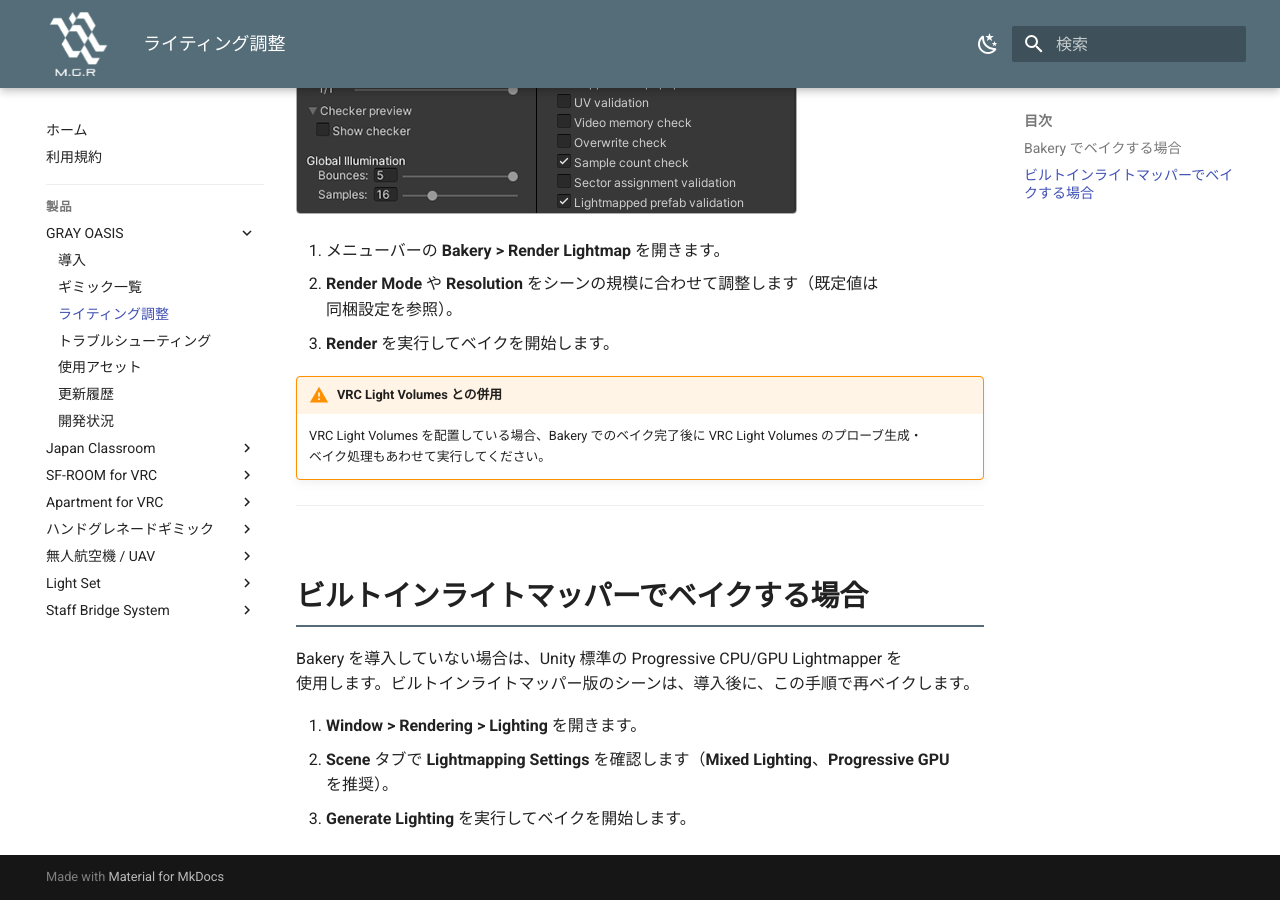
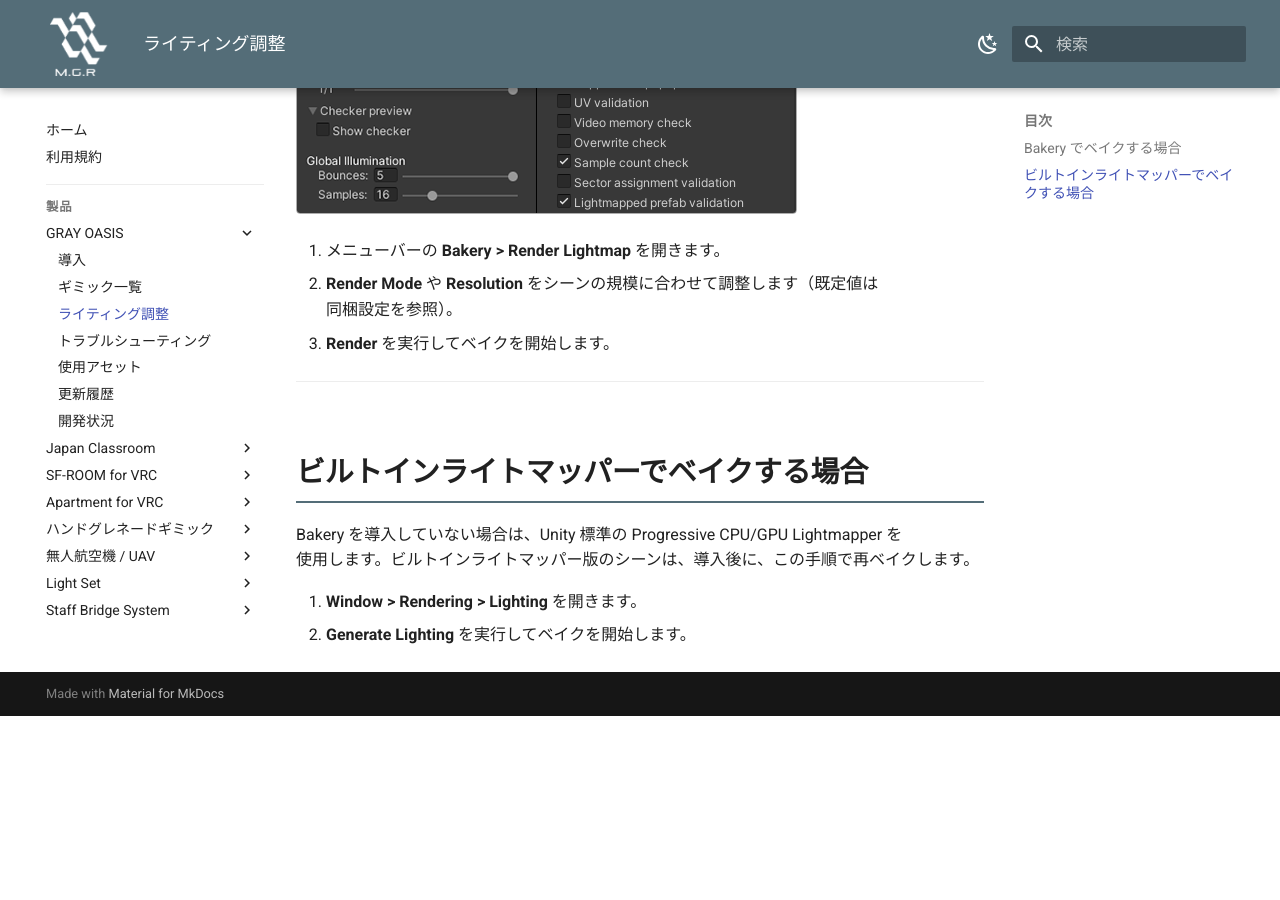
Before and after one commit to MAGURO-git/ProductArchive, an MkDocs documentation site: the page built from docs/gray-oasis/customize.md, in a window 1280 px wide and 900 px high, scrolled down 1061 px. Built offline with MkDocs 1.6.1 and Material for MkDocs 9.7.7, drawn with Linux system fonts in a browser that asks for light colours; after the commit the page ends 1777 px from its top, so only the background shows below that.

Commit message:
GRAY OASIS: ライティングの再ベイクのページから、推奨設定と Light Volumes の併用の注意書きを外す
案内は GRAY OASIS の扱いだけにする。ビルトイン版の手順は、Lighting を開く、Generate Lighting を実行する、の2手順にした。

Co-Authored-By: Claude Sonnet 5.5 <noreply@anthropic.com>

```diff
--- a/docs/gray-oasis/customize.md
+++ b/docs/gray-oasis/customize.md
@@ -14,9 +14,6 @@ Bakery - GPU Lightmapper を導入している場合の推奨設定です。
 2. **Render Mode** や **Resolution** をシーンの規模に合わせて調整します（既定値は同梱設定を参照）。
 3. **Render** を実行してベイクを開始します。
 
-!!! warning "VRC Light Volumes との併用"
-    VRC Light Volumes を配置している場合、Bakery でのベイク完了後に VRC Light Volumes のプローブ生成・ベイク処理もあわせて実行してください。
-
 ---
 
 ## ビルトインライトマッパーでベイクする場合
@@ -24,5 +21,4 @@ Bakery - GPU Lightmapper を導入している場合の推奨設定です。
 Bakery を導入していない場合は、Unity 標準の Progressive CPU/GPU Lightmapper を使用します。ビルトインライトマッパー版のシーンは、導入後に、この手順で再ベイクします。
 
 1. **Window > Rendering > Lighting** を開きます。
-2. **Scene** タブで **Lightmapping Settings** を確認します（**Mixed Lighting**、**Progressive GPU** を推奨）。
-3. **Generate Lighting** を実行してベイクを開始します。
+2. **Generate Lighting** を実行してベイクを開始します。
```
